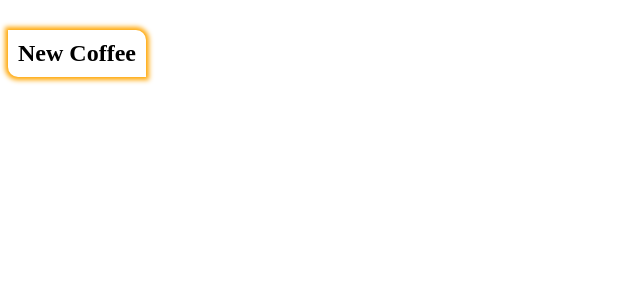
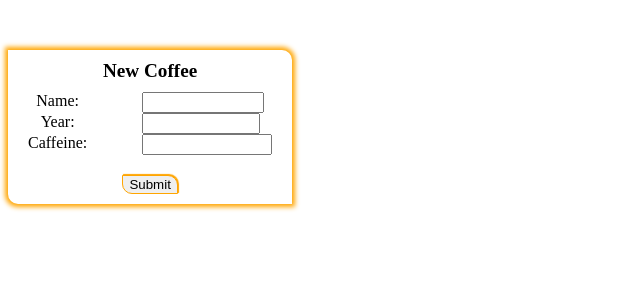
Before and after one commit to Patricus/coffee-posts, a Next.js app in the folder frontend/: page /components/Coffee/NewCoffee in a window 1280 px wide. Shown: the top 300 px of the page, without its empty margins (0-640 px from the left). Built offline with nearby package versions, Linux system fonts and the light colour scheme.

Commit message:
Create coffee

```diff
--- a/frontend/pages/components/Coffee/CoffeeTitle.tsx
+++ b/frontend/pages/components/Coffee/CoffeeTitle.tsx
@@ -3,7 +3,7 @@ import NewCoffee from "./NewCoffee";
 import styles from "../../../styles/Coffees.module.css";
 import btn from "../../../styles/Button.module.css";
 
-function CoffeeTitle() {
+function CoffeeTitle({ addCoffee }: { addCoffee: any }) {
     const [modal, setModal] = React.useState(false);
 
     return (
@@ -20,7 +20,7 @@ function CoffeeTitle() {
             </div>
             {modal && (
                 <>
-                    <NewCoffee />
+                    <NewCoffee addCoffee={addCoffee} setModal={setModal} />
                 </>
             )}
         </>
--- a/frontend/pages/components/Coffee/NewCoffee.tsx
+++ b/frontend/pages/components/Coffee/NewCoffee.tsx
@@ -1,10 +1,69 @@
 import React from "react";
 import styles from "../../../styles/NewCoffee.module.css";
+import btn from "../../../styles/Button.module.css";
 
-function NewCoffee() {
+function NewCoffee({ addCoffee, setModal }: { addCoffee: any; setModal: any }) {
+    const [name, setName] = React.useState("");
+    const [year, setYear] = React.useState("");
+    const [caffeine, setCaffeine] = React.useState("");
+
+    const submit = async (e: React.FormEvent<HTMLFormElement>) => {
+        e.preventDefault();
+
+        const res = await fetch("/api/coffee", {
+            method: "POST",
+            headers: {
+                "Content-Type": "application/json",
+            },
+            body: JSON.stringify({
+                name,
+                year,
+                caffeine_content: caffeine,
+            }),
+        });
+        if (res.ok) {
+            setModal(false);
+            const data = await res.json();
+            addCoffee(data);
+        }
+    };
+
     return (
         <section className={styles.modal}>
             <h2 className={styles.title}>New Coffee</h2>
+            <form onSubmit={submit} className={styles.form}>
+                <label htmlFor="name" className={styles.label}>
+                    Name:
+                    <input
+                        id="name"
+                        className={styles.input}
+                        type="text"
+                        value={name}
+                        onChange={e => setName(e.target.value)}
+                    />
+                </label>
+                <label htmlFor="year" className={styles.label}>
+                    Year:
+                    <input
+                        id="year"
+                        className={styles.input}
+                        type="text"
+                        value={year}
+                        onChange={e => setYear(e.target.value)}
+                    />
+                </label>
+                <label htmlFor="caffeine" className={styles.label}>
+                    Caffeine:
+                    <input
+                        id="caffeine"
+                        className={styles.input}
+                        type="text"
+                        value={caffeine}
+                        onChange={e => setCaffeine(e.target.value)}
+                    />
+                </label>
+                <button className={btn.style}>Submit</button>
+            </form>
         </section>
     );
 }
--- a/frontend/styles/NewCoffee.module.css
+++ b/frontend/styles/NewCoffee.module.css
@@ -1,14 +1,40 @@
 .modal {
     position: absolute;
-    top: 30px;
+    top: 50px;
     padding: 10px;
     border-top-right-radius: 10px;
     border-bottom-left-radius: 10px;
     box-shadow: 0 0 5px 3px orange;
     background-color: white;
     z-index: 1;
+    max-width: 80%;
+    display: flex;
+    flex-direction: column;
+    align-items: center;
 }
 .title {
     font-weight: 600;
+    font-size: larger;
     margin: 0px;
 }
+.form {
+    display: flex;
+    flex-direction: column;
+    align-items: center;
+    gap: 0px;
+    margin: 10px;
+    margin-bottom: 0;
+    max-width: 100%;
+}
+.form > button {
+    margin-top: 20px;
+    margin-bottom: 0px;
+}
+.label {
+    display: flex;
+    justify-content: space-between;
+    max-width: 100%;
+}
+.input {
+    max-width: 50%;
+}
```
Also changed, not shown: frontend/pages/components/Coffee/Coffees.tsx (+17 -2 lines), 1 other file (tests, documents, lock files or other folders).
